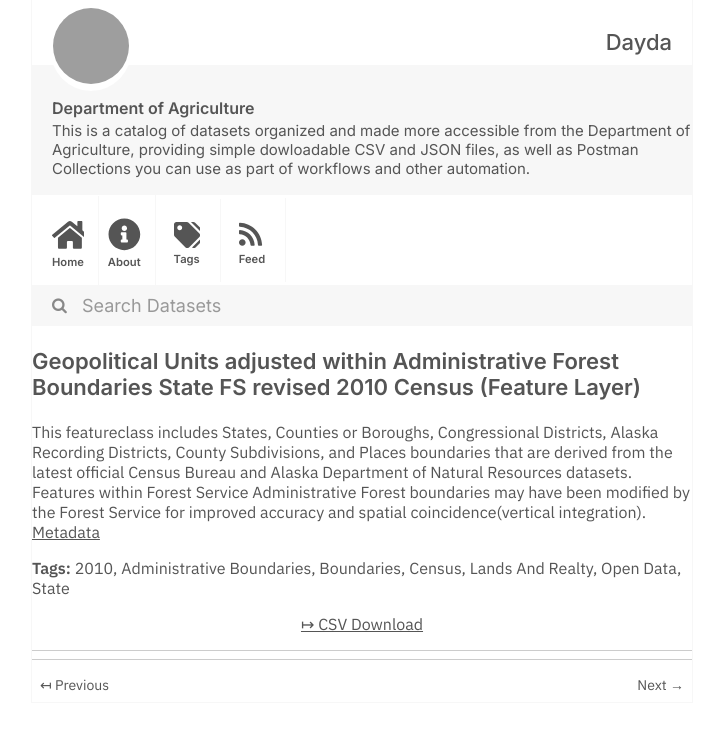
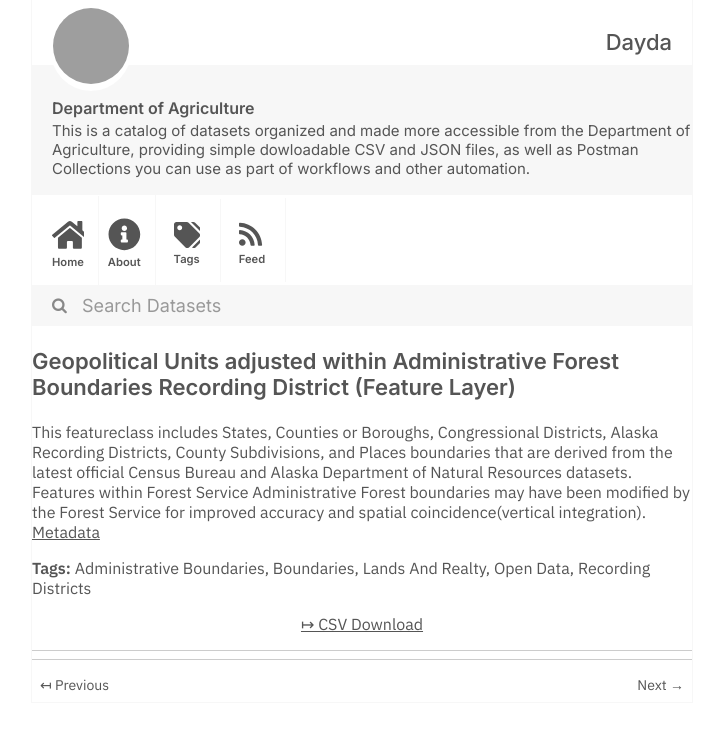
Before and after one commit to dayda-entities/department-of-agriculture, a Jekyll site: the page built from _posts/2020-12-03-geopolitical-units-adjusted-wi.md, in a window 1280 px wide, cut to the strip 0-730 px from the top of the page. Shown: the whole strip, without its empty margins (278-999 px from the left). Built offline with Jekyll 4.4.1, drawn with Linux system fonts in a browser that asks for light colours; grey boxes are pictures that could not be loaded.

```diff
--- a/_posts/2020-12-03-geopolitical-units-adjusted-wi.md
+++ b/_posts/2020-12-03-geopolitical-units-adjusted-wi.md
@@ -1,22 +1,20 @@
 ---
 title: >-
-  Geopolitical Units adjusted within Administrative Forest Boundaries State FS
-  revised 2010 Census (Feature Layer)
-created: '2020-12-03T20:27:17.250382'
-modified: '2021-05-14T15:17:53.831748'
+  Geopolitical Units adjusted within Administrative Forest Boundaries Recording
+  District (Feature Layer)
+created: '2020-12-03T20:27:16.992694'
+modified: '2021-05-14T15:17:49.218302'
 state: active
 type: dataset
 tags:
-  - '2010'
   - Administrative Boundaries
   - Boundaries
-  - Census
   - Lands And Realty
   - Open Data
-  - State
+  - Recording Districts
 groups: []
 csv_url: >-
-  https://data-usfs.hub.arcgis.com/datasets/2f3d78a6df9c4b219d8903840057e103_0.csv?outSR=%7B%22latestWkid%22%3A4269%2C%22wkid%22%3A4269%7D
+  https://data-usfs.hub.arcgis.com/datasets/86cda61176f0474e9677ee90894064bc_3.csv?outSR=%7B%22latestWkid%22%3A4269%2C%22wkid%22%3A4269%7D
 json_url: ''
 layout: post
 
```
